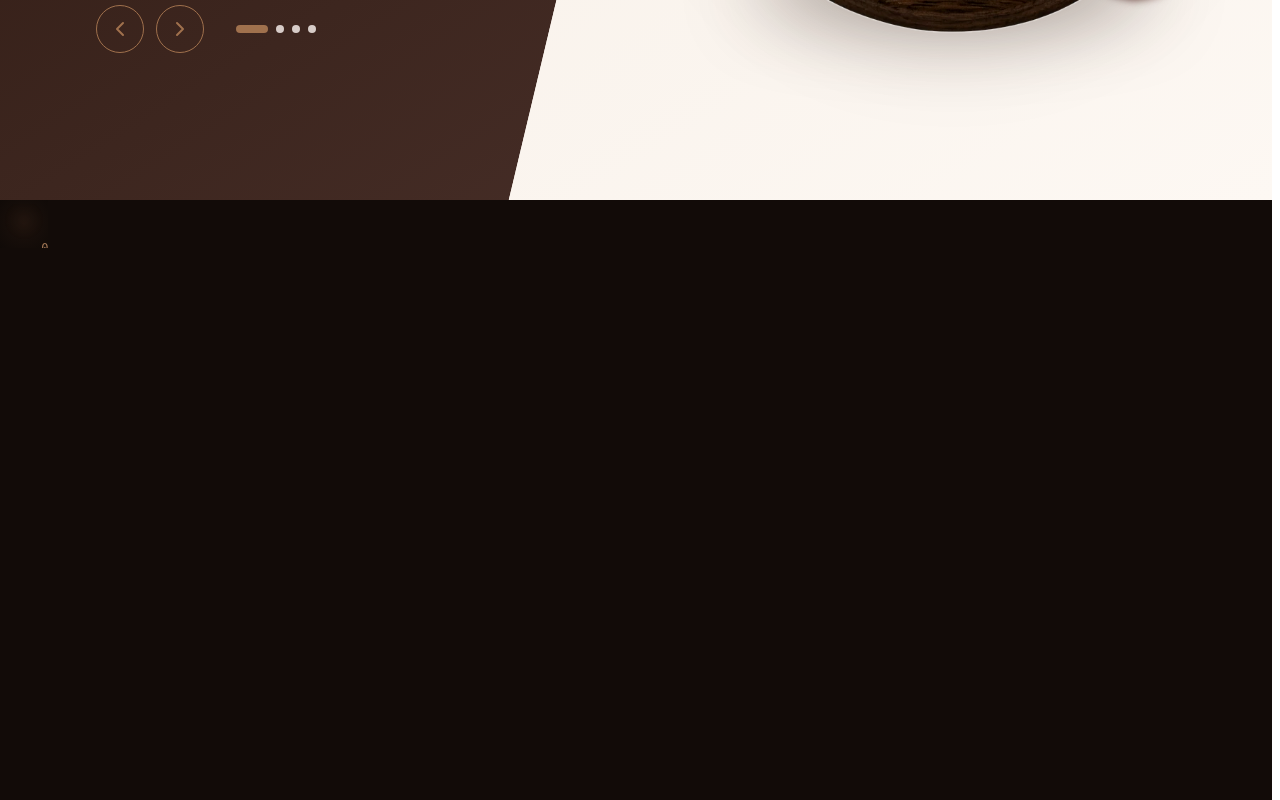
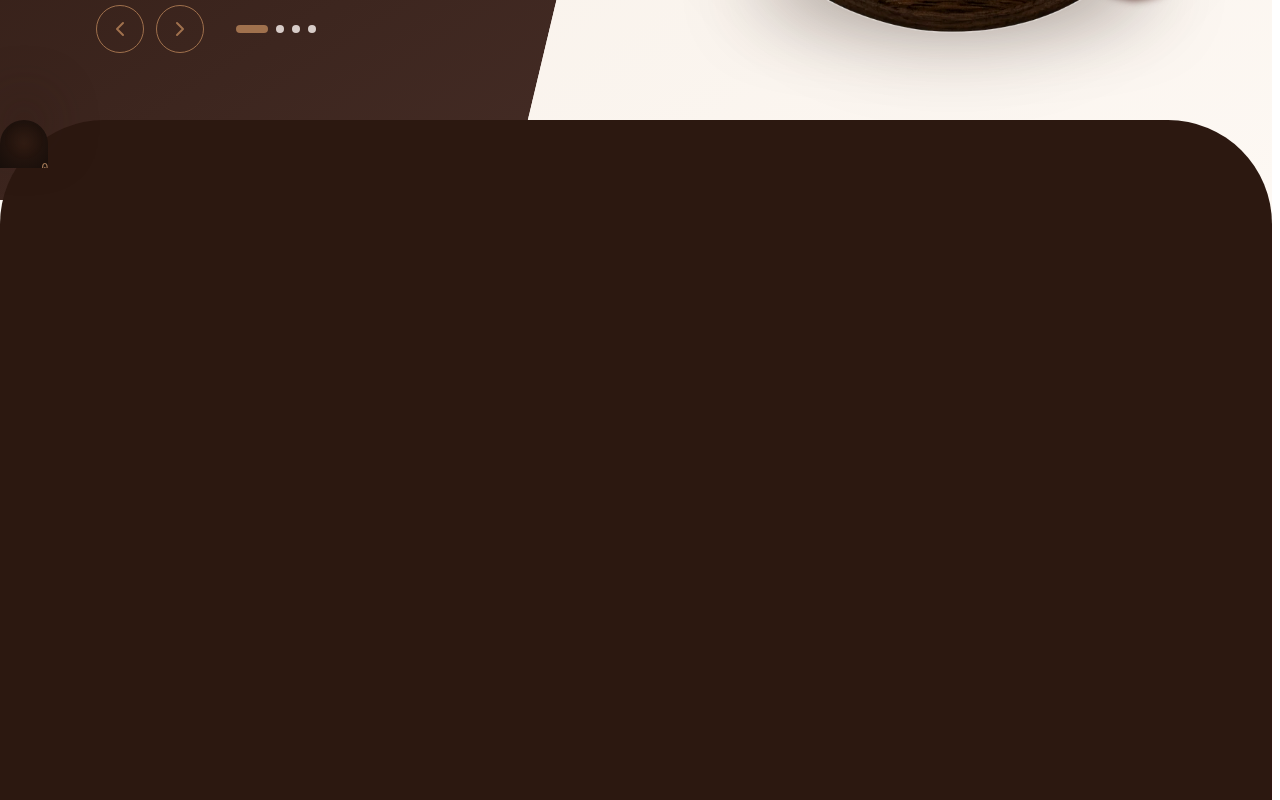
Before and after one commit to Adem-elwafi/crema, a React (Vite) app: page / in a window 1280 px wide. Shown: the part 600-1400 px from the top of the page. Built offline with nearby package versions, Linux system fonts and the light colour scheme; a web font is replaced by a local one.

Commit message:
feat(manifesto): add seamless brown fusion and rounded top transition divider

```diff
--- a/src/components/CinematicManifesto.tsx
+++ b/src/components/CinematicManifesto.tsx
@@ -95,12 +95,12 @@ export default function CinematicManifesto() {
     <section
       ref={containerRef}
       id="manifesto"
-      className="relative w-full h-[180vh] bg-[#120B08] text-cream"
+      className="relative z-20 w-full h-[180vh] -mt-12 sm:-mt-16 lg:-mt-20 bg-brown-900 text-cream rounded-t-[3.5rem] sm:rounded-t-[5rem] lg:rounded-t-[6.5rem]"
     >
       {/* Sticky / Pinned Fullscreen Stage */}
       <div
         ref={pinRef}
-        className="relative w-full h-screen overflow-hidden flex flex-col justify-between p-6 sm:p-10 md:p-14 lg:p-20 select-none bg-radial-obsidian"
+        className="relative w-full h-screen overflow-hidden flex flex-col justify-between p-6 sm:p-10 md:p-14 lg:p-20 select-none bg-radial-obsidian rounded-t-[3.5rem] sm:rounded-t-[5rem] lg:rounded-t-[6.5rem] shadow-[0_-25px_50px_rgba(44,24,16,0.35)]"
       >
         {/* Subtle Ambient Radial Amber Glow */}
         <div className="manifesto-glow absolute inset-0 bg-radial-glow pointer-events-none transition-transform duration-700 will-change-transform" />
--- a/src/index.css
+++ b/src/index.css
@@ -142,9 +142,9 @@ html {
 
 /* Noise overlay for cinematic manifesto & tactile cards */
 .bg-radial-obsidian {
-  background: radial-gradient(circle at 50% 50%, #1c110c 0%, #100a07 100%);
+  background: radial-gradient(circle at 50% 50%, #2C1810 0%, #170E0A 100%);
 }
 
 .bg-radial-glow {
-  background: radial-gradient(circle at 50% 40%, rgba(200, 149, 108, 0.12) 0%, rgba(18, 11, 8, 0) 70%);
+  background: radial-gradient(circle at 50% 40%, rgba(200, 149, 108, 0.12) 0%, rgba(44, 24, 16, 0) 70%);
 }
```
